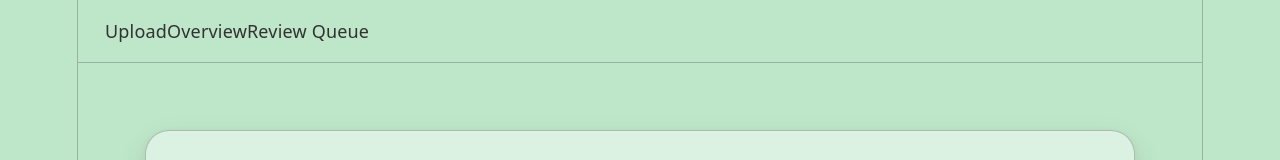
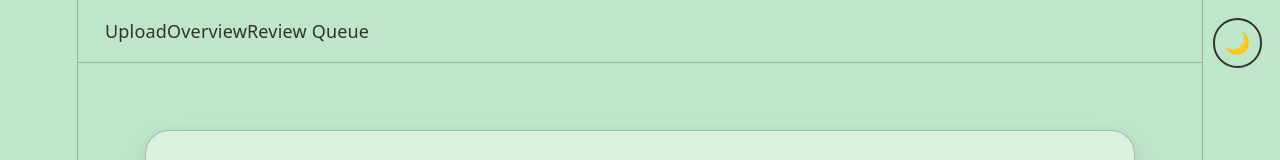
Before and after one commit to tksullivan3-cmd/MPCHackathon2026, a React (Vite) app: page / in a window 1280 px wide. Shown: the top 160 px of the page. Built offline with nearby package versions, Linux system fonts and the light colour scheme.

Commit message:
add back dark theme

```diff
--- a/src/App.tsx
+++ b/src/App.tsx
@@ -1,5 +1,6 @@
 import { useState } from 'react'
 import { NavLink, Route, Routes } from 'react-router-dom'
+import ThemeToggle from './components/ThemeToggle'
 import ReviewQueuePage from './pages/ReviewQueuePage'
 import OverviewPage from './pages/OverviewPage'
 import UploadCsvPage from './pages/UploadCsvPage'
@@ -10,6 +11,8 @@ function App() {
 
   return (
     <>
+      <ThemeToggle />
+
       <nav className="nav">
         <NavLink to="/upload">Upload</NavLink>
         <NavLink to="/overview">Overview</NavLink>
```
